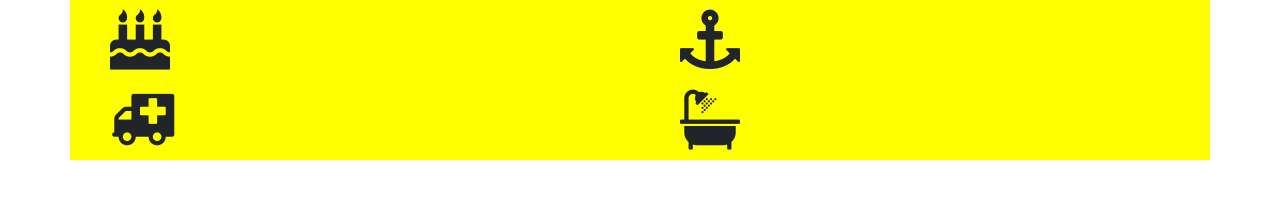
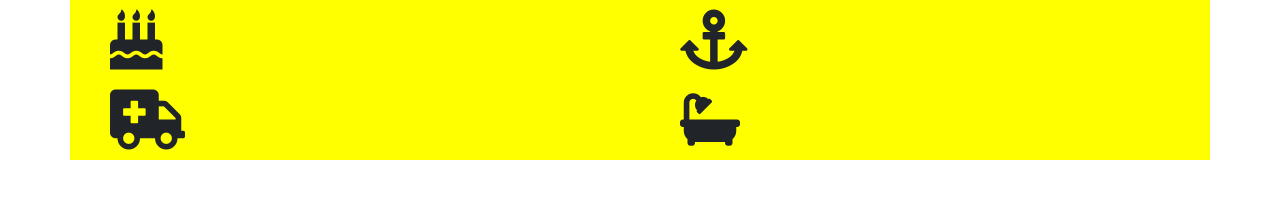
Before and after one commit to aaronfink01/bootstrap-grid-icon-practice, a plain HTML site: page index.html in a window 1280 px wide. Drawn offline with nearby package versions, Linux system fonts and the light colour scheme.

Commit message:
updated font awesome version

```diff
--- a/index.html
+++ b/index.html
@@ -3,7 +3,7 @@
   <head>
 
     <!-- Font Awesome CSS -->
-    <link rel="stylesheet" href="https://stackpath.bootstrapcdn.com/font-awesome/4.7.0/css/font-awesome.min.css" integrity="sha384-wvfXpqpZZVQGK6TAh5PVlGOfQNHSoD2xbE+QkPxCAFlNEevoEH3Sl0sibVcOQVnN" crossorigin="anonymous">
+    <link rel="stylesheet" href="https://use.fontawesome.com/releases/v5.7.2/css/all.css" integrity="sha384-fnmOCqbTlWIlj8LyTjo7mOUStjsKC4pOpQbqyi7RrhN7udi9RwhKkMHpvLbHG9Sr" crossorigin="anonymous">
 
     <!-- import the webpage's stylesheet -->
     <link rel="stylesheet" href="style.css">
```
